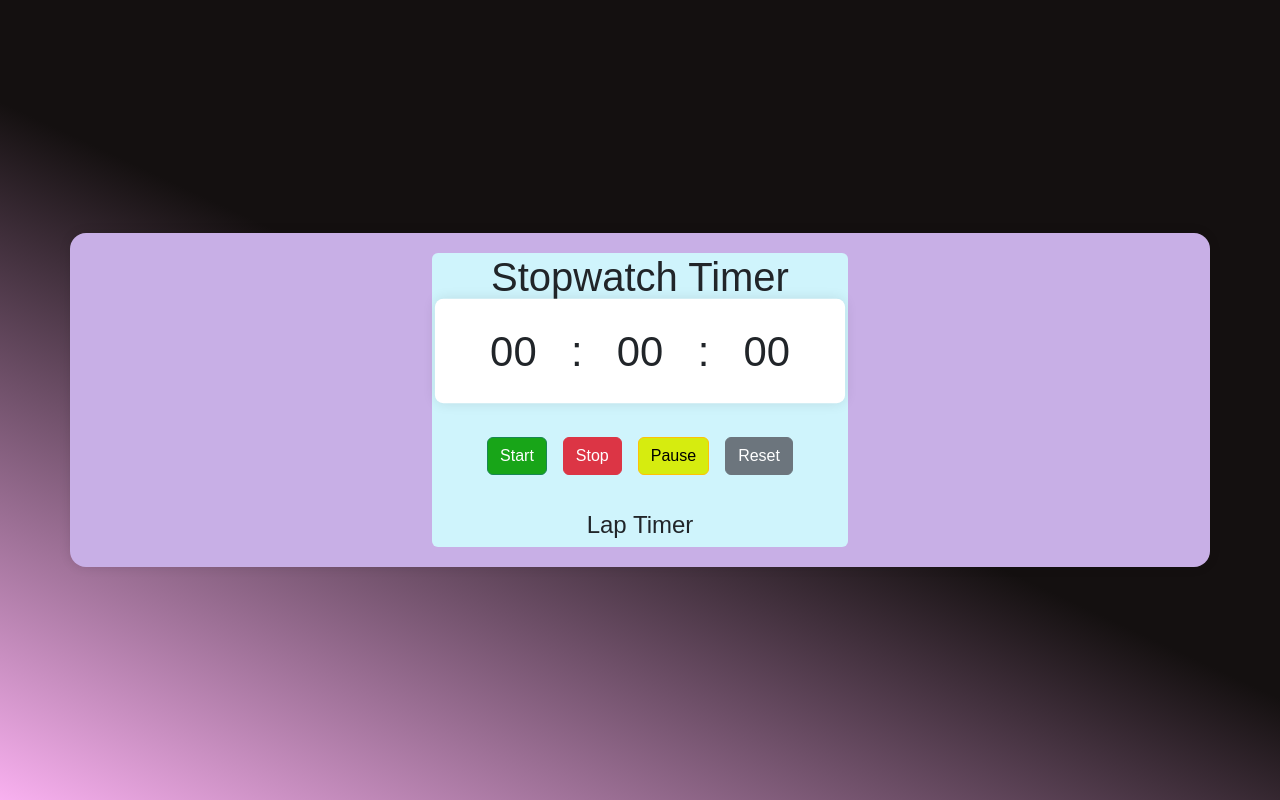
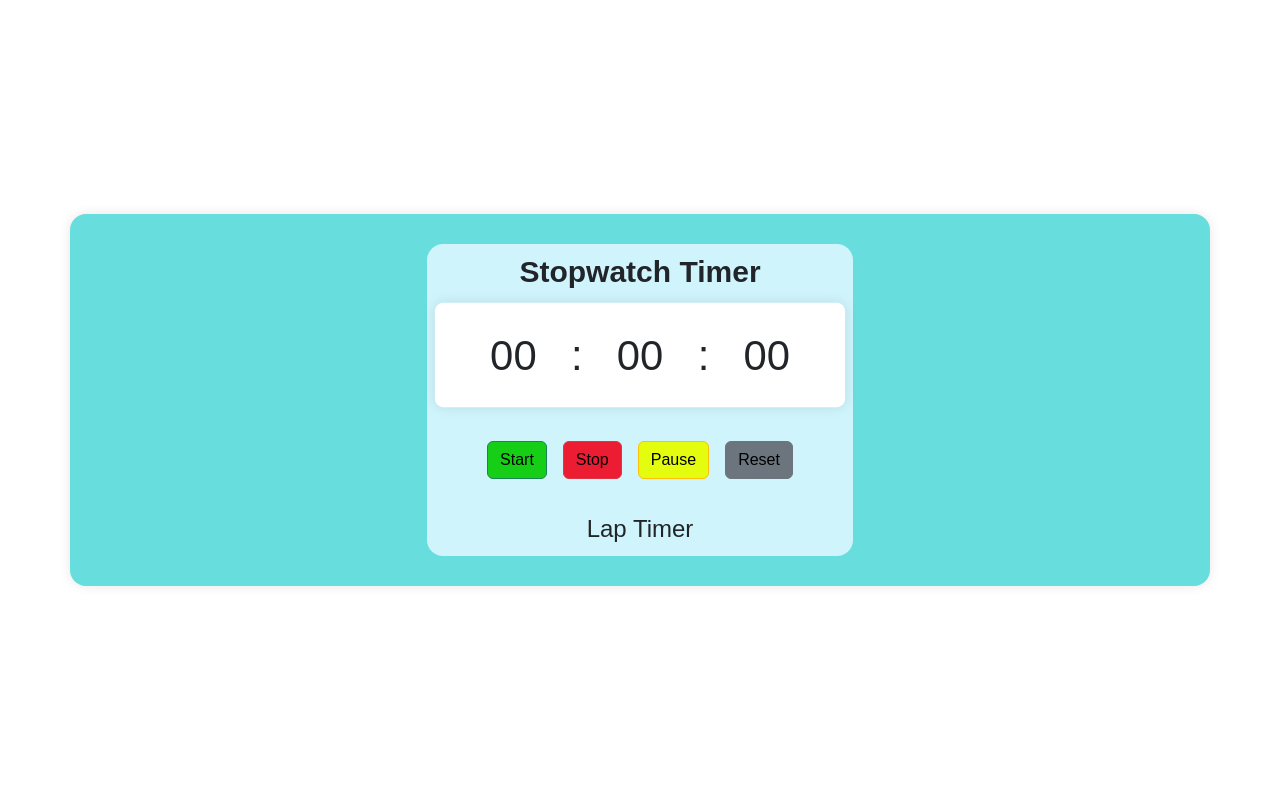
Before and after one commit to muaz64/StopwatchTimer, a plain HTML site: page index.html in a window 1280 px wide. Drawn offline with nearby package versions, Linux system fonts and the light colour scheme.

Commit message:
updaye css 1

```diff
--- a/index.html
+++ b/index.html
@@ -12,9 +12,9 @@
 
 
     <div class="container d-flex justify-content-center align-items-center ">
-        <div class="row bg-info-subtle rounded">
+        <div class="row bg-info-subtle rounded-4">
             <div class="col-md ">
-                <h1 class="card-title text-center">Stopwatch Timer</h1>
+                <h1 class="card-title text-center fw-bold">Stopwatch Timer</h1>
                 <div class="stopwatch text-center">
                     <div class="timer d-flex justify-content-center align-items-center mt-6 col-sm">
                        <span id="minutes">00</span>:
--- a/style.css
+++ b/style.css
@@ -1,5 +1,4 @@
 body {
-    background: linear-gradient(25deg, #f8b0ef, #141010 50%);
     display: flex;
     justify-content: center;
     align-items: center;
@@ -8,18 +7,18 @@ body {
 }
 
 .container {
-    background-color: #c8afe6;
+    background-color: #67dddd;
     border-radius: 16px;
-    padding: 20px;
+    padding: 30px;
     box-shadow: 0 0 12px rgba(0, 0, 0, 0.1);
     display: flex;
     flex-direction: column;
     align-items: center;
 }
 
-.title {
+.card-title {
     font-size: 30px;
-    margin-bottom: 1.5rem;
+    margin: 10px;
 }
 
 .stopwatch {
@@ -27,6 +26,7 @@ body {
     flex-direction: column;
     align-items: center;
     gap: 20px;
+    padding: 5px;
 }
 
 .timer {
@@ -74,25 +74,25 @@ button:hover {
 
 
 .btn-success {
-    background-color: #18a518;
-    color: #ffffff;
+    background-color: #15ce15;
+    color: #000000;
 }
 
 
 .btn-danger {
-    background-color: #dc3545;
-    color: #ffffff;
+    background-color: #ec1d32;
+    color: #000000;
 }
 
 
 .btn-warning {
-    background-color: #d6ec0f;
+    background-color: #e4fc0e;
     color: #000000;
 }
 
 .btn-secondary {
     background-color: #6c757d;
-    color: #ffffff;
+    color: #000000;
 }
 
 .lap-title {
```
